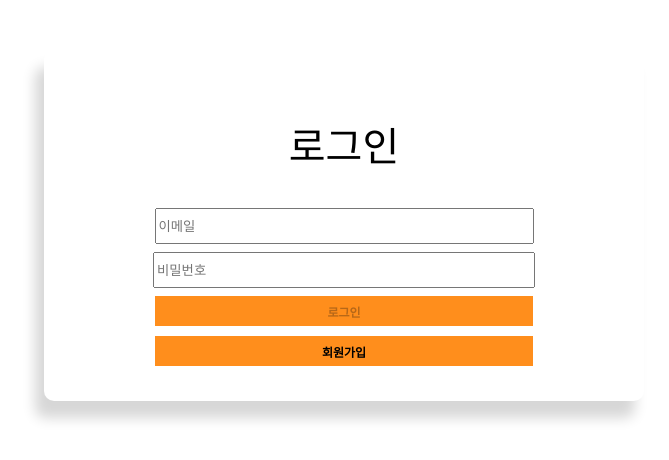
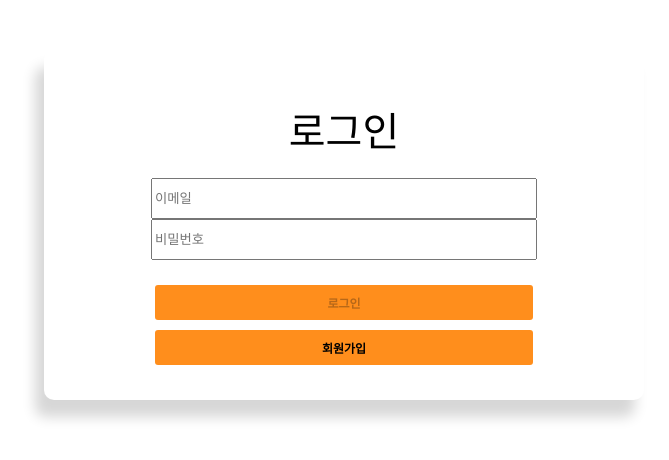
Before and after one commit to socow/ToDoList, a React (Create React App) app: page / in a window 1280 px wide. Shown: the top 460 px of the page, without its empty margins (296-965 px from the left). Built offline with nearby package versions, Linux system fonts and the light colour scheme.

Commit message:
Refactor:css수정

```diff
--- a/src/components/InputGroup.jsx
+++ b/src/components/InputGroup.jsx
@@ -17,6 +17,6 @@ function InputGroup({ type = "text", placeholder = "", value, setValue }) {
 export default InputGroup;
 
 const AuthInput = styled.input`
-  height: 30px;
+  height: 35px;
   width: 70%;
 `;
--- a/src/components/Login.jsx
+++ b/src/components/Login.jsx
@@ -26,25 +26,24 @@ function Login() {
   return (
     <LoginForm onSubmit={loginRequest}>
       <Titie>로그인</Titie>
-      <EmailWrap>
+      <InputWrap>
         <InputGroup
           type="email"
           placeholder="이메일"
           value={email}
           setValue={setEmail}
         />
-      </EmailWrap>
-      <PasswordWrap>
+
         <InputGroup
           type="password"
           placeholder="비밀번호"
           value={password}
           setValue={setPassword}
         />
-      </PasswordWrap>
+      </InputWrap>
       <ButtonWrap>
-        <LoginButton disabled={useCheck}>로그인</LoginButton>
-        <SignupButton onClick={goToSiginup}>회원가입</SignupButton>
+        <AuthButton disabled={useCheck}>로그인</AuthButton>
+        <AuthButton onClick={goToSiginup}>회원가입</AuthButton>
       </ButtonWrap>
     </LoginForm>
   );
@@ -61,22 +60,15 @@ export const LoginForm = styled.form`
 
 export const Titie = styled.div`
   text-align: center;
-  margin: 35px;
+  margin: 20px;
   font-size: 40px;
 `;
 
-export const EmailWrap = styled.div`
+export const InputWrap = styled.div`
   display: flex;
-  align-items: center;
+  flex-wrap: wrap;
   justify-content: center;
-  margin: 5px;
-`;
-
-export const PasswordWrap = styled.div`
-  display: flex;
-  align-items: center;
-  justify-content: center;
-  padding: 3px;
+  margin-bottom: 20px;
 `;
 
 export const ButtonWrap = styled.div`
@@ -85,28 +77,13 @@ export const ButtonWrap = styled.div`
   align-items: center;
   justify-content: center;
 `;
-export const LoginButton = styled.button`
-  height: 30px;
+export const AuthButton = styled.button`
+  height: 35px;
   width: 70%;
   padding: 5px 36px;
   margin: 5px;
   background-color: #ff8000e3;
-  border: none;
-  cursor: pointer;
-  font-size: 12px;
-  font-weight: 600;
-
-  /* &:disabled {
-    opacity: 0.5;
-  } */
-  //
-`;
-export const SignupButton = styled.button`
-  height: 30px;
-  width: 70%;
-  padding: 5px 30px;
-  margin: 5px;
-  background-color: #ff8000e3;
+  border-radius: 3px;
   border: none;
   cursor: pointer;
   font-size: 12px;
--- a/src/components/Signup.jsx
+++ b/src/components/Signup.jsx
@@ -2,14 +2,7 @@ import React from "react";
 import { useNavigate } from "react-router-dom";
 import styled from "styled-components";
 import InputGroup from "./InputGroup";
-import {
-  Titie,
-  EmailWrap,
-  PasswordWrap,
-  ButtonWrap,
-  SignupButton,
-  LoginButton,
-} from "./Login";
+import { Titie, InputWrap, ButtonWrap, AuthButton } from "./Login";
 import { useRecoilState, useRecoilValue } from "recoil";
 import {
   emailState,
@@ -33,25 +26,24 @@ function Signup() {
   return (
     <SignupForm onSubmit={signupRequest}>
       <Titie>회원가입</Titie>
-      <EmailWrap>
+      <InputWrap>
         <InputGroup
           type="email"
           placeholder="이메일"
           value={email}
           setValue={setEmail}
         />
-      </EmailWrap>
-      <PasswordWrap>
+
         <InputGroup
           type="password"
           placeholder="비밀번호를 입력해주세요"
           value={password}
           setValue={setPassword}
         />
-      </PasswordWrap>
+      </InputWrap>
       <ButtonWrap>
-        <SignupButton disabled={useCheck}>회원가입</SignupButton>
-        <LoginButton onClick={goToLogin}>로그인</LoginButton>
+        <AuthButton disabled={useCheck}>회원가입</AuthButton>
+        <AuthButton onClick={goToLogin}>로그인</AuthButton>
       </ButtonWrap>
     </SignupForm>
   );
```
